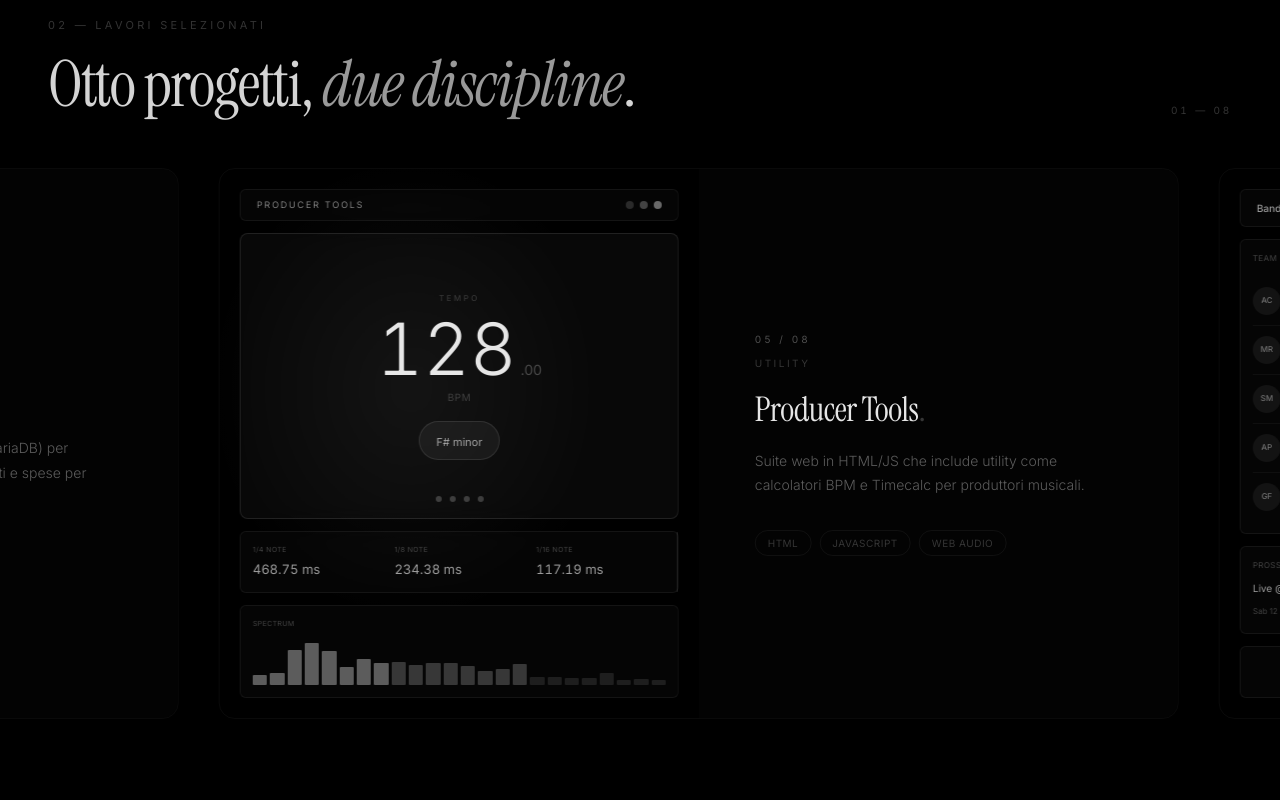
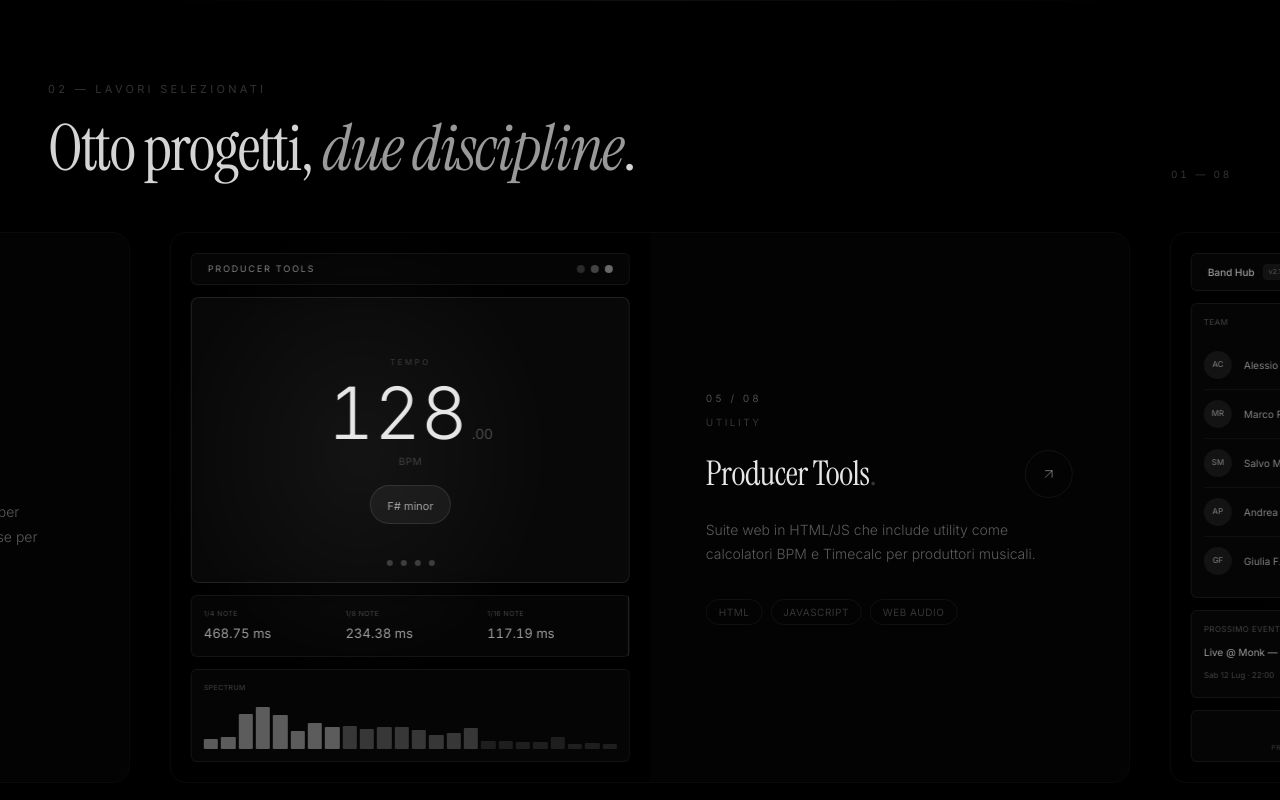
Before and after one commit to alessiocava2407-sudo/portfolio-2026, a Next.js app: page / in a window 1280 px wide. Shown: the part 2203-3003 px from the top of the page. Built offline with nearby package versions, Linux system fonts and the light colour scheme.

Commit message:
Aggiunti i link

```diff
--- a/src/app/globals.css
+++ b/src/app/globals.css
@@ -7,6 +7,8 @@
   --font-sans: var(--font-inter), "Inter", "Helvetica Neue", ui-sans-serif, system-ui, sans-serif;
   --font-serif: var(--font-instrument), "Instrument Serif", ui-serif, Georgia, serif;
 }
+
+:root { --nav-height: 64px; }
 
 *, *::before, *::after { box-sizing: border-box; -webkit-tap-highlight-color: transparent; }
 html { scroll-behavior: smooth; }
@@ -20,6 +22,7 @@ body {
   -webkit-font-smoothing: antialiased;
   -moz-osx-font-smoothing: grayscale;
   overflow-x: hidden;
+  padding-top: var(--nav-height);
   line-height: 1.6;
 }
 
--- a/src/app/page.js
+++ b/src/app/page.js
@@ -111,6 +111,7 @@ const projectsData = [
     category: "ISTITUZIONALE",
     accent: mono,
     gradient: "radial-gradient(ellipse at 50% 80%, rgba(255,255,255,0.05) 0%, transparent 50%)",
+    link: "https://www.caiacireale.it/",
   },
   {
     id: "03",
@@ -138,6 +139,7 @@ const projectsData = [
     category: "UTILITY",
     accent: mono,
     gradient: "radial-gradient(ellipse at 40% 40%, rgba(255,255,255,0.05) 0%, transparent 50%)",
+    link: "https://producer-tools-ale.netlify.app/",
   },
   {
     id: "06",
@@ -156,6 +158,7 @@ const projectsData = [
     category: "ARTIGIANATO",
     accent: mono,
     gradient: "radial-gradient(ellipse at 50% 50%, rgba(255,255,255,0.04) 0%, transparent 50%)",
+    link: "https://tappezzeria-madaudo.free.nf/",
   },
   {
     id: "08",
@@ -165,6 +168,7 @@ const projectsData = [
     category: "HOSPITALITY",
     accent: mono,
     gradient: "radial-gradient(ellipse at 50% 30%, rgba(255,255,255,0.05) 0%, transparent 50%)",
+    link: "https://dimora-akis.free.nf/",
   },
 ];
 
@@ -714,9 +718,19 @@ function ProjectCard({ project, index }) {
         <span className="block text-[9px] md:text-[10px] font-sans uppercase tracking-[0.25em] text-white/20 mb-5">
           {project.category}
         </span>
-        <h3 className="font-serif text-[20px] sm:text-[24px] md:text-[28px] lg:text-[34px] leading-[1.1] tracking-[-0.015em] mb-5 text-white/90">
-          {project.title}<span className="text-white/20">.</span>
-        </h3>
+        <div className="flex items-center justify-between gap-4 mb-5">
+          <h3 className="font-serif text-[20px] sm:text-[24px] md:text-[28px] lg:text-[34px] leading-[1.1] tracking-[-0.015em] text-white/90">
+            {project.title}<span className="text-white/20">.</span>
+          </h3>
+          {project.link && (
+            <a href={project.link} target="_blank" rel="noopener noreferrer" className="shrink-0 flex items-center justify-center w-10 h-10 md:w-12 md:h-12 rounded-full border border-white/[0.06] hover:bg-white/[0.08] hover:border-white/[0.15] hover:scale-105 transition-all duration-300 group">
+              <svg width="16" height="16" viewBox="0 0 24 24" fill="none" stroke="currentColor" strokeWidth="1.5" strokeLinecap="round" strokeLinejoin="round" className="text-white/40 group-hover:text-white transition-colors">
+                <line x1="7" y1="17" x2="17" y2="7"></line>
+                <polyline points="7 7 17 7 17 17"></polyline>
+              </svg>
+            </a>
+          )}
+        </div>
         <p className="text-white/35 text-[13px] sm:text-[14px] leading-[1.75] mb-8 font-light">
           {project.description}
         </p>
@@ -1130,6 +1144,15 @@ export default function Page() {
                     <rect x="2" y="4" width="20" height="16" rx="2" /><path d="m22 6-10 7L2 6" />
                   </svg>Email
                 </motion.a>
+                <motion.a href="https://linktr.ee/prodd.ale" target="_blank" rel="noopener noreferrer"
+                  className="inline-flex items-center justify-center gap-3 bg-white/[0.04] text-white border border-white/[0.08] hover:bg-white/[0.08] hover:border-white/[0.15] rounded-full px-8 py-4 text-[14px] font-semibold font-sans w-full sm:w-auto transition-colors duration-500"
+                  whileHover={{ y: -3, scale: 1.02 }} whileTap={{ scale: 0.98 }}
+                  transition={{ duration: 0.4, ease: easeApple }}>
+                  <svg width="15" height="15" viewBox="0 0 24 24" fill="none" stroke="currentColor" strokeWidth="1.8" strokeLinecap="round" strokeLinejoin="round">
+                    <line x1="7" y1="17" x2="17" y2="7"></line>
+                    <polyline points="7 7 17 7 17 17"></polyline>
+                  </svg>Linktree
+                </motion.a>
               </div>
             </motion.div>
             <div className="hairline mt-28 mb-10" />
--- a/src/components/Navbar.js
+++ b/src/components/Navbar.js
@@ -2,7 +2,7 @@ export default function Navbar() {
   return (
     <nav
       className="fixed top-0 left-0 right-0 flex items-center justify-between px-6 py-5 lg:px-10"
-      style={{ zIndex: 50 }}
+      style={{ zIndex: 50, height: "var(--nav-height)" }}
     >
       {/* Logo */}
       <a
```
